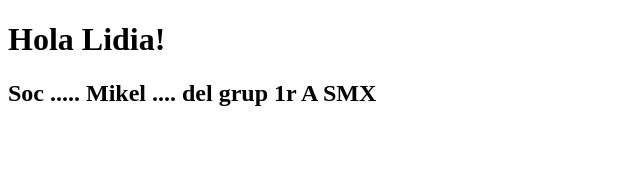
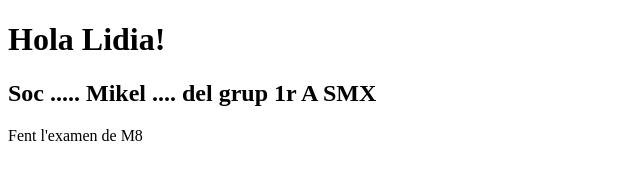
Before and after one commit to Mike-info/projecte_examen, a plain HTML site: page index.html in a window 1280 px wide. Shown: the whole page, without its empty margins (0-640 px from the left). Drawn offline with Linux system fonts and the light colour scheme.

Commit message:
Afegit paràgraf

```diff
--- a/index.html
+++ b/index.html
@@ -6,5 +6,6 @@
 <body>
 <h1>Hola Lidia!</h1>
 <h2>Soc ..... Mikel .... del grup 1r A SMX </h2>
+<p>Fent l'examen de M8</p>
 </body>
 </html>
```
